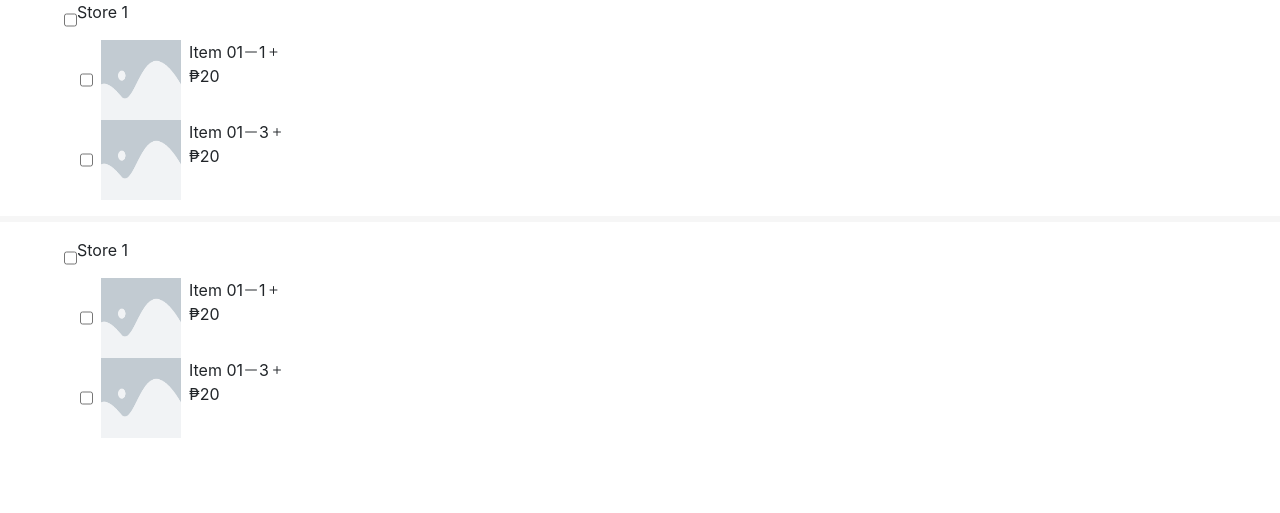
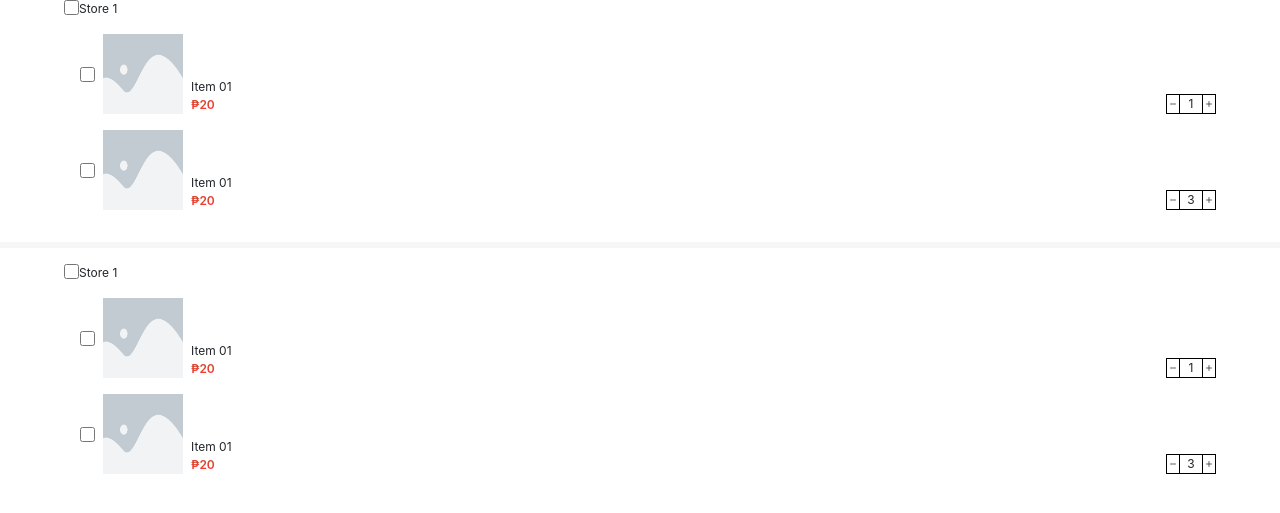
Before and after one commit to Zenaiko/Capstone, a PHP site: page /user_page/cart.php in a window 1280 px wide. Shown: the top 513 px of the page. Run offline with PHP 8.4, Linux system fonts and the light colour scheme.

Commit message:
cart design complete

```diff
--- a/css/cart.css
+++ b/css/cart.css
@@ -15,25 +15,79 @@
     flex-direction: row;
 }
 
+.seller_cart_name_container{
+    align-content: center;
+}
+
+.cart_seller_checkbox, .item_cart_checkbox{
+    height: 0.938rem;
+    aspect-ratio: 1/1;
+}
+
+.seller_cart_name{
+    font-size: 0.75rem;
+    margin: 0;
+}
+
+.seller_items_wrapper{
+    position: relative;
+    margin-top: 1rem;
+}
+
+.seller_item{
+    position: relative;
+    margin-bottom: 1rem;
+}
+
 .seller_items_wrapper{
     margin-left: 1rem;
 }
 
 .item_cart_checkbox{
     margin-right: 0.5rem;
+    align-self: center;
+
 }
 
 .item_cart_img{
     margin-right:0.5rem;
-    width: 5rem;
+    max-width: 5rem;
     aspect-ratio: 1/1;
 }
 
 .cart_item_description{
     display: flex;
     flex-direction: column;
+    align-self: end;
+    margin: 0;
 }
 
 .cart_item_description *{
     margin: 0;
+    font-size: 0.75rem;
 }
+
+.item_cart_price{
+
+}
+
+.item_counter{
+    position: absolute;
+    right:0;
+    bottom: 0;
+    display: flex;
+    border: 1px solid black;
+    align-items: center;
+}
+
+.item_counter *{
+    font-size: 0.75rem;
+    margin: 0;
+}
+
+.cart_item_qty{
+    text-align: center;
+    width: 1.5rem;
+    border-left: 1px solid black;
+    border-right: 1px solid black;
+}
--- a/user_page/cart.php
+++ b/user_page/cart.php
@@ -16,7 +16,7 @@
             <div class="seller_cart_wrapper">
                 <div class="seller_cart_contents">
                     <div class="seller_cart_name_container">
-                        <input type="checkbox" name="" id="">
+                        <input type="checkbox" name="" id="" class="cart_seller_checkbox">
                         <p class="seller_cart_name">Store 1</p>
                     </div>
                     <div class="seller_items_wrapper">
@@ -25,12 +25,12 @@
                             <img src="../assets/tmp.png" alt="" class="item_cart_img">
                             <div class="cart_item_description">
                                 <p class="item_cart_name">Item 01</p>
-                                <p class="item_cart_price">₱20</p>
+                                <p class="item_cart_price item_price">₱20</p>
                             </div>
                             <div class="item_counter_wrapper">
                                 <div class="item_counter">
-                                    <i class="bi bi-dash-lg"></i>
-                                    <p>1</p>
+                                    <i class="bi bi-dash"></i>
+                                    <p class="cart_item_qty">1</p>
                                     <i class="bi bi-plus"></i>
                                 </div>
                             </div>
@@ -40,12 +40,12 @@
                             <img src="../assets/tmp.png" alt="" class="item_cart_img">
                             <div class="cart_item_description">
                                 <p class="item_cart_name">Item 01</p>
-                                <p class="item_cart_price">₱20</p>
+                                <p class="item_cart_price item_price">₱20</p>
                             </div>
                             <div class="item_counter_wrapper">
                                 <div class="item_counter">
-                                    <i class="bi bi-dash-lg"></i>
-                                    <p>3</p>
+                                    <i class="bi bi-dash"></i>
+                                    <p class="cart_item_qty">3</p>
                                     <i class="bi bi-plus"></i>
                                 </div>
                             </div>
@@ -60,7 +60,7 @@
             <div class="seller_cart_wrapper">
                 <div class="seller_cart_contents">
                     <div class="seller_cart_name_container">
-                        <input type="checkbox" name="" id="">
+                        <input type="checkbox" name="" id="" class="cart_seller_checkbox">
                         <p class="seller_cart_name">Store 1</p>
                     </div>
                     <div class="seller_items_wrapper">
@@ -69,12 +69,12 @@
                             <img src="../assets/tmp.png" alt="" class="item_cart_img">
                             <div class="cart_item_description">
                                 <p class="item_cart_name">Item 01</p>
-                                <p class="item_cart_price">₱20</p>
+                                <p class="item_cart_price item_price">₱20</p>
                             </div>
                             <div class="item_counter_wrapper">
                                 <div class="item_counter">
-                                    <i class="bi bi-dash-lg"></i>
-                                    <p>1</p>
+                                    <i class="bi bi-dash"></i>
+                                    <p class="cart_item_qty">1</p>
                                     <i class="bi bi-plus"></i>
                                 </div>
                             </div>
@@ -84,12 +84,12 @@
                             <img src="../assets/tmp.png" alt="" class="item_cart_img">
                             <div class="cart_item_description">
                                 <p class="item_cart_name">Item 01</p>
-                                <p class="item_cart_price">₱20</p>
+                                <p class="item_cart_price item_price">₱20</p>
                             </div>
                             <div class="item_counter_wrapper">
                                 <div class="item_counter">
-                                    <i class="bi bi-dash-lg"></i>
-                                    <p>3</p>
+                                    <i class="bi bi-dash"></i>
+                                    <p class="cart_item_qty">3</p>
                                     <i class="bi bi-plus"></i>
                                 </div>
                             </div>
```
